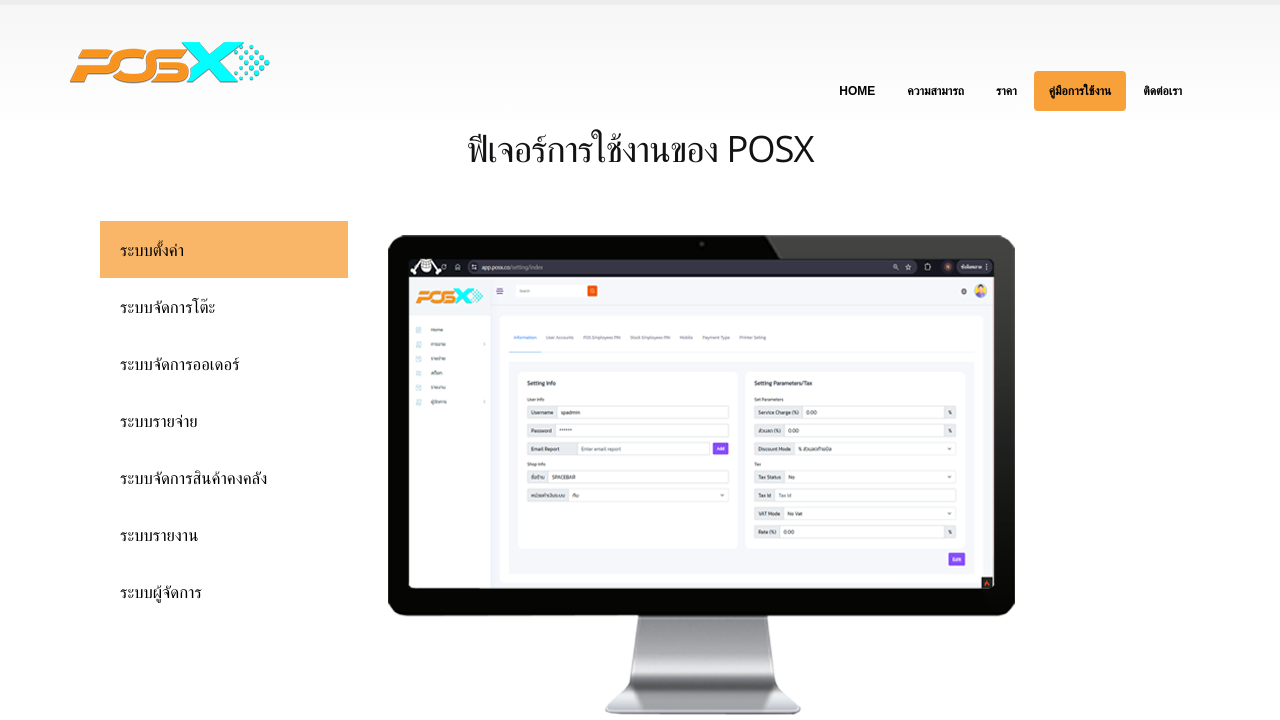
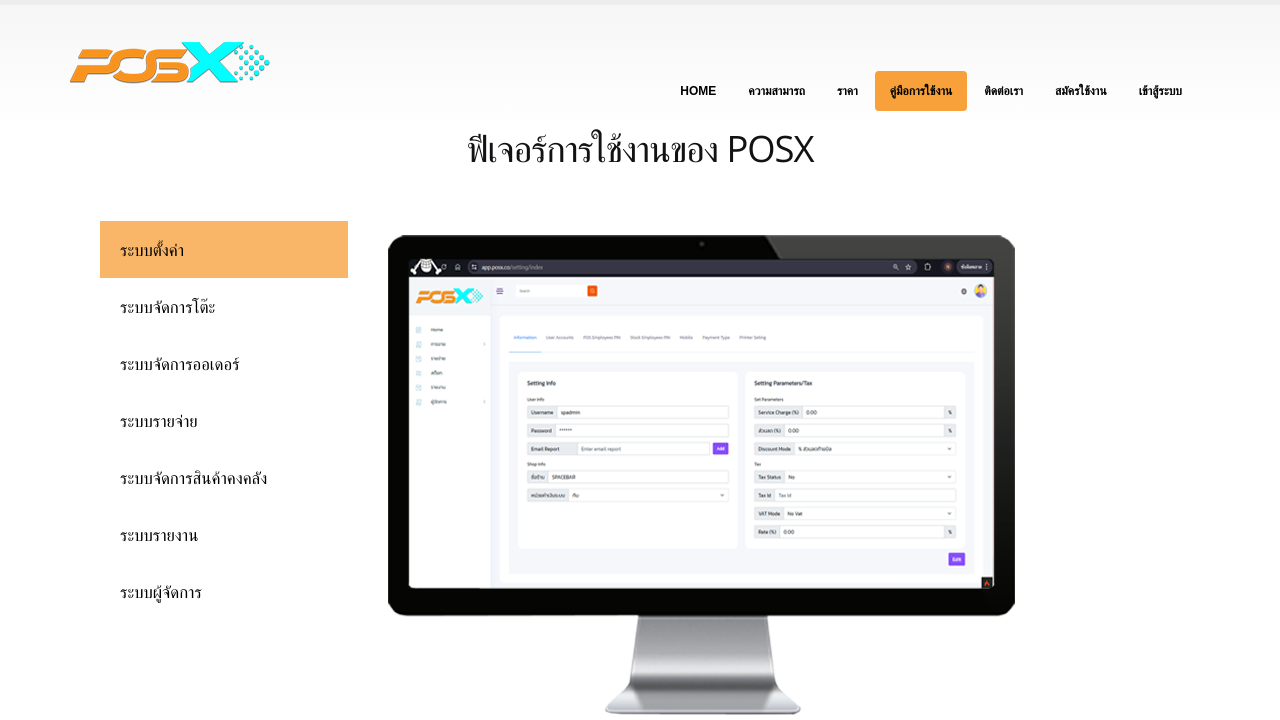
Before and after one commit to nuttapongegg/package.posx, a CodeIgniter 4 app: the page made by app/Views/Manual.php in a window 1280 px wide. Shown: the top 720 px of the page. Run offline with PHP 8.4 and a stand-in for CodeIgniter, Linux system fonts and the light colour scheme; the template is opened without the code that fills it, so the values that code supplies are empty; some libraries are stand-ins or nearby versions.

Commit message:
PDF Report

```diff
--- a/app/Views/Contact.php
+++ b/app/Views/Contact.php
@@ -118,6 +118,12 @@
                             </li>
                             <li>
                                 <a href="/Contact">ติดต่อเรา</a>
+                            </li>
+                            <li>
+                                <a href="#">สมัครใช้งาน</a>
+                            </li>
+                            <li>
+                                <a href="https://app.posx.co/index.php/">เข้าสู้ระบบ</a>
                             </li>
                         </ul>
                     </nav>
--- a/app/Views/Features.php
+++ b/app/Views/Features.php
@@ -117,6 +117,12 @@
                             </li>
                             <li>
                                 <a href="/Contact">ติดต่อเรา</a>
+                            </li>
+                            <li>
+                                <a href="#">สมัครใช้งาน</a>
+                            </li>
+                            <li>
+                                <a href="https://app.posx.co/index.php/">เข้าสู้ระบบ</a>
                             </li>
                         </ul>
                     </nav>
--- a/app/Views/Home.php
+++ b/app/Views/Home.php
@@ -119,6 +119,12 @@
 
                             <li>
                                 <a href="/Contact">ติดต่อเรา</a>
+                            </li>
+                            <li>
+                                <a href="#">สมัครใช้งาน</a>
+                            </li>
+                            <li>
+                                <a href="https://app.posx.co/index.php/">เข้าสู้ระบบ</a>
                             </li>
                         </ul>
                     </nav>
--- a/app/Views/Manual.php
+++ b/app/Views/Manual.php
@@ -144,6 +144,12 @@
                             <li>
                                 <a href="/Contact">ติดต่อเรา</a>
                             </li>
+                            <li>
+                                <a href="#">สมัครใช้งาน</a>
+                            </li>
+                            <li>
+                                <a href="https://app.posx.co/index.php/">เข้าสู้ระบบ</a>
+                            </li>
                         </ul>
                     </nav>
                 </div>
@@ -268,7 +274,7 @@
                                     <li>ระบบรายงานที่ครอบคลุม เช่น ยอดขาย บิลการขาย สินค้าที่ขาย สต๊อกสินค้า และรายจ่าย</li>
                                 </ul>
                                 <div style="margin-top: 15px;">
-                                    <a href="http://app.niceloop.com/Account/Register" class="btn btn-lg btn-primary">ดูคู่มือ</a>
+                                    <a href="/assets/PDF_คู่มือ/คู่มือระบบรายงาน.pdf" target="_blank" class="btn btn-lg btn-primary">ดูคู่มือ</a>
                                 </div>
                             </div>
                             <div id="7" class="feature-content">
--- a/app/Views/Price.php
+++ b/app/Views/Price.php
@@ -119,6 +119,12 @@
                             </li>
                             <li>
                                 <a href="/Contact">ติดต่อเรา</a>
+                            </li>
+                            <li>
+                                <a href="#">สมัครใช้งาน</a>
+                            </li>
+                            <li>
+                                <a href="https://app.posx.co/index.php/">เข้าสู้ระบบ</a>
                             </li>
                         </ul>
                     </nav>
```
Also changed, not shown: 3 other files.
